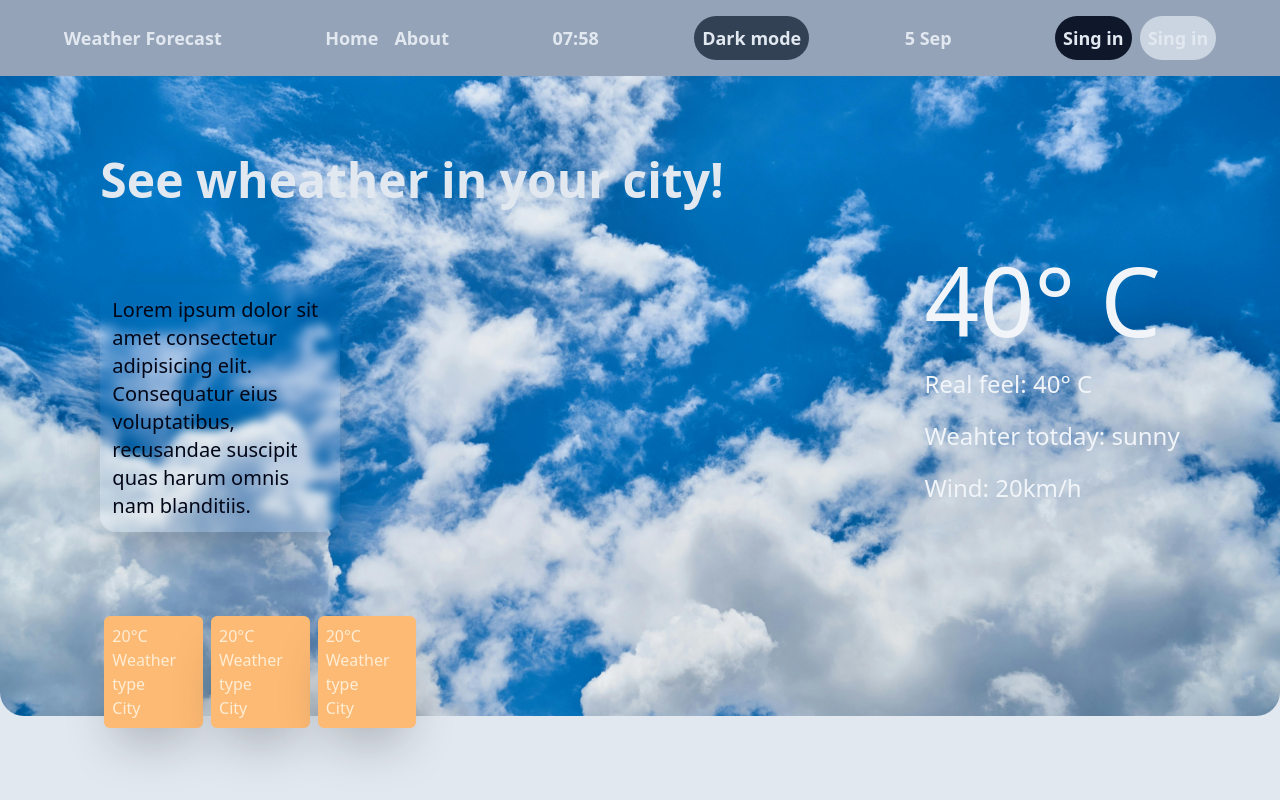
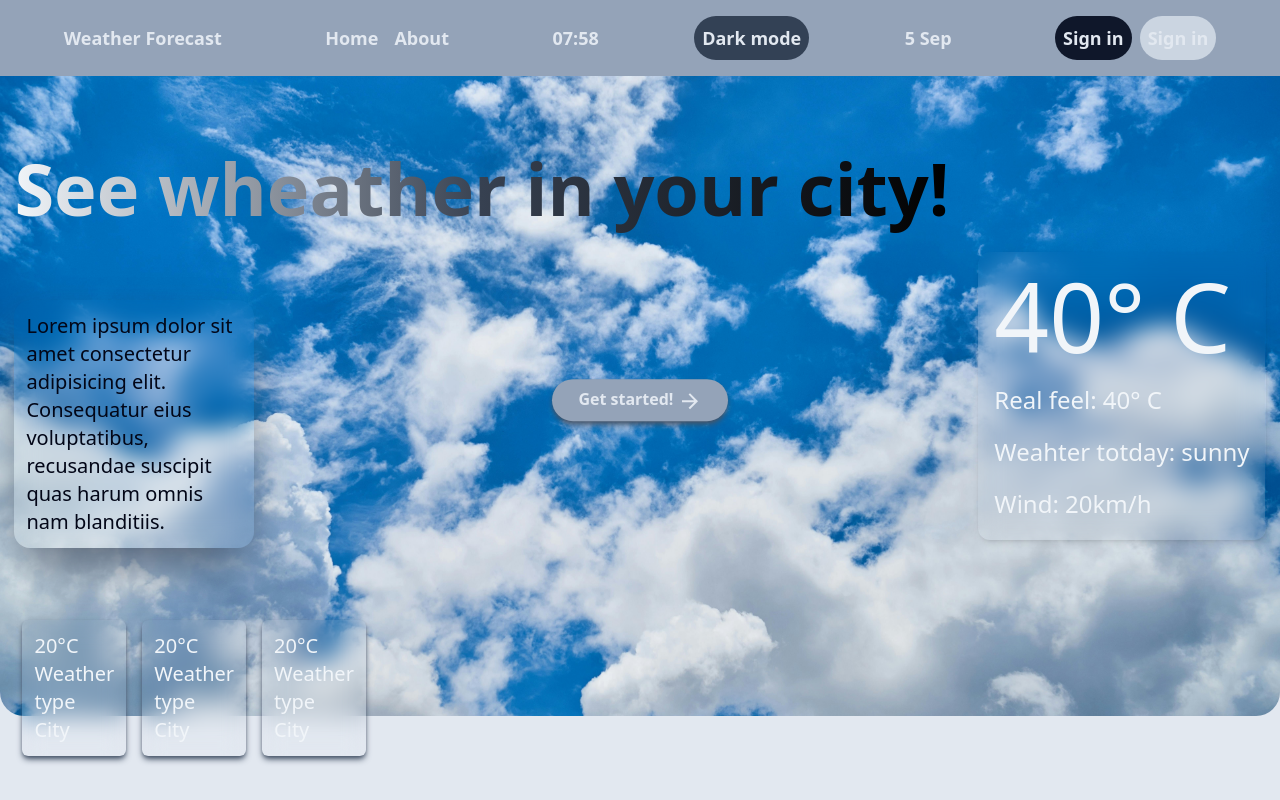
Before and after one commit to Alexandru2401/weather-react-app, a React (Create React App) app: page / in a window 1280 px wide. Shown: the top 800 px of the page. Built offline with nearby package versions, Linux system fonts and the light colour scheme; no server answers.

Commit message:
working on header comp, adding a new button and new styles

```diff
--- a/src/components/CurentCity.jsx
+++ b/src/components/CurentCity.jsx
@@ -3,7 +3,7 @@ import { Link } from "react-router-dom";
 import {
   formattedHours,
   day,
-  minutes,
+  formattedMinutes,
   currentMonths,
 } from "../utils/currentDate";
 export default function CurrentCity() {
@@ -49,7 +49,7 @@ export default function CurrentCity() {
             Date: {day} {currentMonths}
           </p>
           <p className={basicStyle}>
-            {formattedHours}:{minutes}
+            {formattedHours}:{formattedMinutes}
           </p>
           <p className={basicStyle}>{celsiusTemperature}&deg; C</p>
           <p className={basicStyle}>Max temp: {celsiusMaxTemp}&deg; </p>
--- a/src/components/Header.jsx
+++ b/src/components/Header.jsx
@@ -1,21 +1,30 @@
+import Button from "../components/UI/Button";
+import { Link } from "react-router-dom";
+import ArrowForwardIcon from "@mui/icons-material/ArrowForward";
 export default function Header() {
   const basicCardStyle =
-    "flex flex-col bg-orange-300 p-2 text-orange-100 m-1 rounded-md shadow-2xl";
+    "flex flex-col bg-transparent p-3 m-2 text-xl text-slate-100 rounded-md shadow-md shadow-slate-600 backdrop-blur-md";
 
   return (
-    <header className="h-[80vh] flex justify-around w-full bg-bgImg bg-no-repeat bg-left bg-cover rounded-b-3xl">
-      <div className="left ">
-        <h1 className="text-5xl text-slate-200 my-20 font-semibold">
+    <header className=" realative h-[80vh] flex justify-around w-full bg-bgImg bg-no-repeat bg-left bg-cover rounded-b-3xl">
+      <section>
+        <h1 className="text-7xl my-16 font-semibold  text-transparent bg-gradient-to-r from-slate-100 via-gray-700 to-black bg-clip-text py-3">
           See wheather in your city!
         </h1>
-        <div className="w-60 my-20">
-          <p className="text-slate-950 text-xl shadow-2xl p-3 rounded-2xl backdrop-blur-sm">
+        <div className="w-60 my-12">
+          <p className="text-slate-950 text-xl shadow-2xl shadow-slate-600 p-3 rounded-2xl backdrop-blur-md">
             Lorem ipsum dolor sit amet consectetur adipisicing elit. Consequatur
             eius voluptatibus, recusandae suscipit quas harum omnis nam
             blanditiis.
           </p>
-          {/* Here will be output wheater from 3 city bu default */}
-          <div className="w-80 flex my-20">
+          <div className="absolute top-1/2 left-1/2 transform -translate-x-1/2 -translate-y-1/2">
+            <Button className="bg-slate-400 w-44 shadow-md shadow-slate-600">
+              <Link>
+                Get started! <ArrowForwardIcon />
+              </Link>
+            </Button>
+          </div>
+          <div className="w-80 flex my-16">
             <div className={basicCardStyle}>
               <p>
                 20&deg;<span>C</span>
@@ -39,8 +48,8 @@ export default function Header() {
             </div>
           </div>
         </div>
-      </div>
-      <div className="right my-44">
+      </section>
+      <section className="my-44 backdrop-blur-md p-4 shadow-md rounded-xl">
         <div>
           <p className="mb-5">
             <span className="text-8xl text-slate-100">40&deg; C</span>
@@ -51,7 +60,7 @@ export default function Header() {
             Wind: <span>20km/h</span>
           </p>
         </div>
-      </div>
+      </section>
     </header>
   );
 }
--- a/src/components/Navbar.jsx
+++ b/src/components/Navbar.jsx
@@ -1,7 +1,7 @@
 import { Link } from "react-router-dom";
 import {
   formattedHours,
-  minutes,
+  formattedMinutes,
   day,
   currentMonths,
 } from "../utils/currentDate";
@@ -20,7 +20,7 @@ export default function Navbar() {
         </li>
       </ul>
       <div>
-        {formattedHours}:{minutes}
+        {formattedHours}:{formattedMinutes}
       </div>
       <Button className="bg-slate-700">Dark mode</Button>
       <div>
@@ -28,10 +28,10 @@ export default function Navbar() {
       </div>
       <ul>
         <Link className="m-2">
-          <Button className="bg-slate-900">Sing in</Button>
+          <Button className="bg-slate-900">Sign in</Button>
         </Link>
         <Link>
-          <Button className="bg-slate-300">Sing in</Button>
+          <Button className="bg-slate-300">Sign in</Button>
         </Link>
       </ul>
     </nav>
--- a/src/utils/currentDate.js
+++ b/src/utils/currentDate.js
@@ -1,8 +1,8 @@
 const date = new Date();
 const hours = date.getHours();
-export const minutes = date.getMinutes();
+const minutes = date.getMinutes();
 export const day = date.getDay();
-console.log(day)
+console.log(day);
 const months = date.getMonth();
 
 const month = [
@@ -29,3 +29,11 @@ if (hours < 10) {
 } else {
   formattedHours = hours;
 }
+
+export let formattedMinutes;
+
+if (minutes < 10) {
+  formattedMinutes = `0${minutes}`;
+} else {
+  formattedMinutes = minutes;
+}
```
Also changed, not shown: src/index.css (line endings or trailing spaces).
